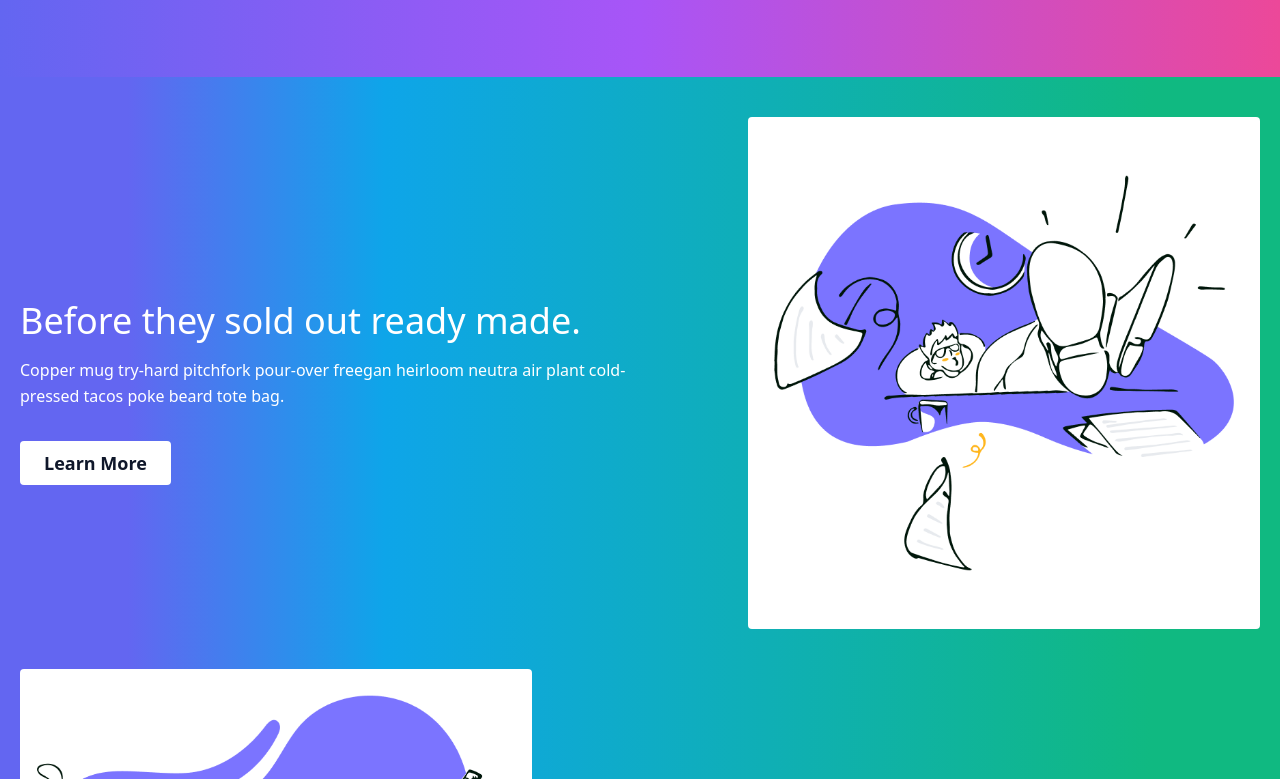
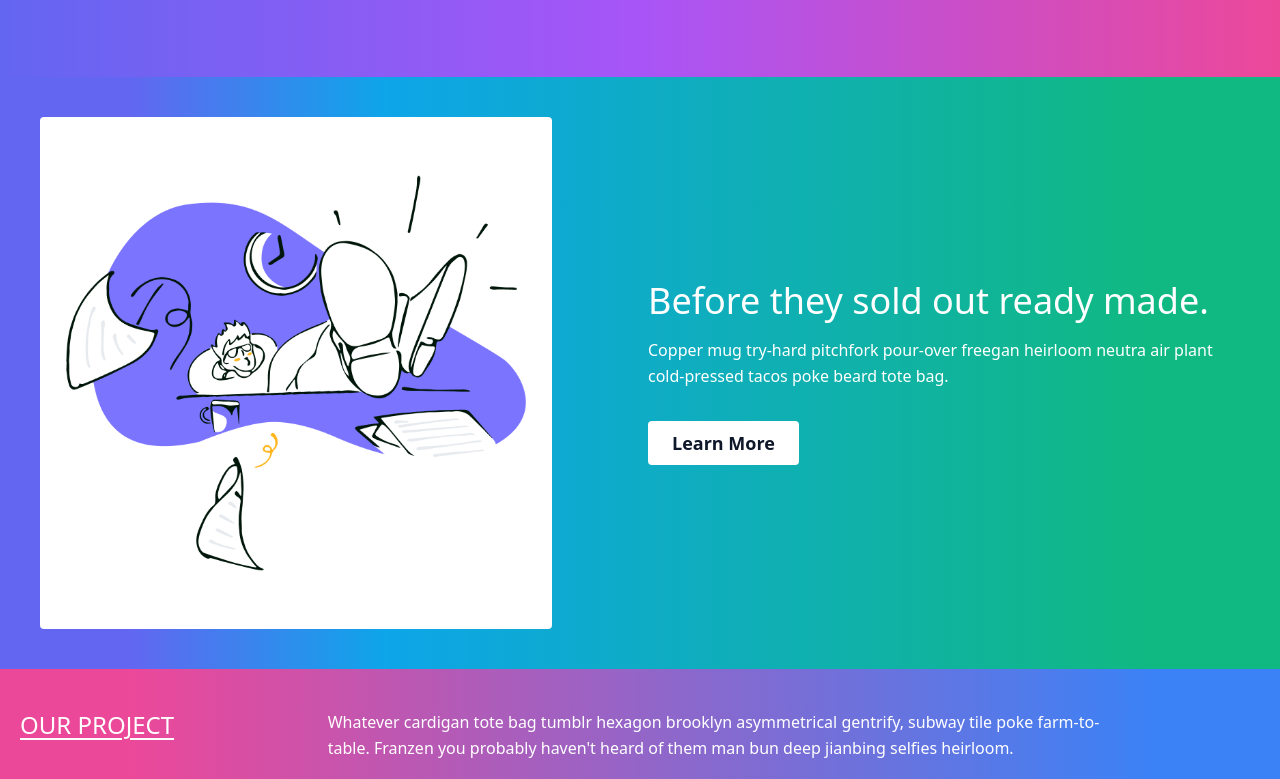
Before and after one commit to IbrahimOhid/toolbox, a plain HTML site: page index.html in a window 1280 px wide. Shown: the part 561-1340 px from the top of the page. Drawn offline with Linux system fonts and the light colour scheme.

Commit message:
first commit

```diff
--- a/index.html
+++ b/index.html
@@ -77,37 +77,9 @@
       <div
         class="container mx-auto text-white flex px-5 pt-10 md:flex-row flex-col items-center"
       >
-        <div
-          class="lg:flex-grow md:w-1/2 lg:pr-24 md:pr-16 flex flex-col md:items-start md:text-left mb-16 md:mb-0 items-center text-center sm:order-1 order-2"
-        >
-          <h1
-            class="title-font sm:text-4xl text-3xl mb-4 font-medium"
-          >
-            Before they sold out ready made.
-          </h1>
-          <p class="mb-8 leading-relaxed">
-            Copper mug try-hard pitchfork pour-over freegan heirloom neutra air
-            plant cold-pressed tacos poke beard tote bag.
-          </p>
-          <div class="flex justify-center">
-            <button
-            class="inline-flex text-slate-900 font-bold bg-white py-2 px-6 hover:bg-blue-800 hover:text-white hover:underline-offset-4 hover:underline  order-0 focus:outline-none rounded text-lg"
-            >
-              Learn More
-            </button>
-          </div>
-        </div>
-        <div class="lg:max-w-lg lg:w-full md:w-1/2 w-5/6 mb-10 sm:order-2 order-1">
-          <img
-            class="object-cover object-center rounded"
-            alt="hero"
-            src="./assets/hero1-54ad561e.png"
-          />
-        </div>
-      </div>
         <div class="container text-white mx-auto flex px-5 pb-10 md:flex-row flex-col items-center">
           <div class="lg:max-w-lg lg:w-full md:w-1/2 w-5/6 mb-10 md:mb-0">
-            <img class="object-cover object-center rounded" alt="hero" src="./assets/hero2-5c6e4d66.png">
+            <img class="object-cover object-center rounded" alt="hero" src="./assets/hero1-54ad561e.png">
           </div>
           <div class="lg:flex-grow md:w-1/2 lg:pl-24 md:pl-16 flex flex-col md:items-start md:text-left items-center text-center">
             <h1 class="title-font sm:text-4xl text-3xl mb-4 font-medium">Before they sold out ready made.
```
